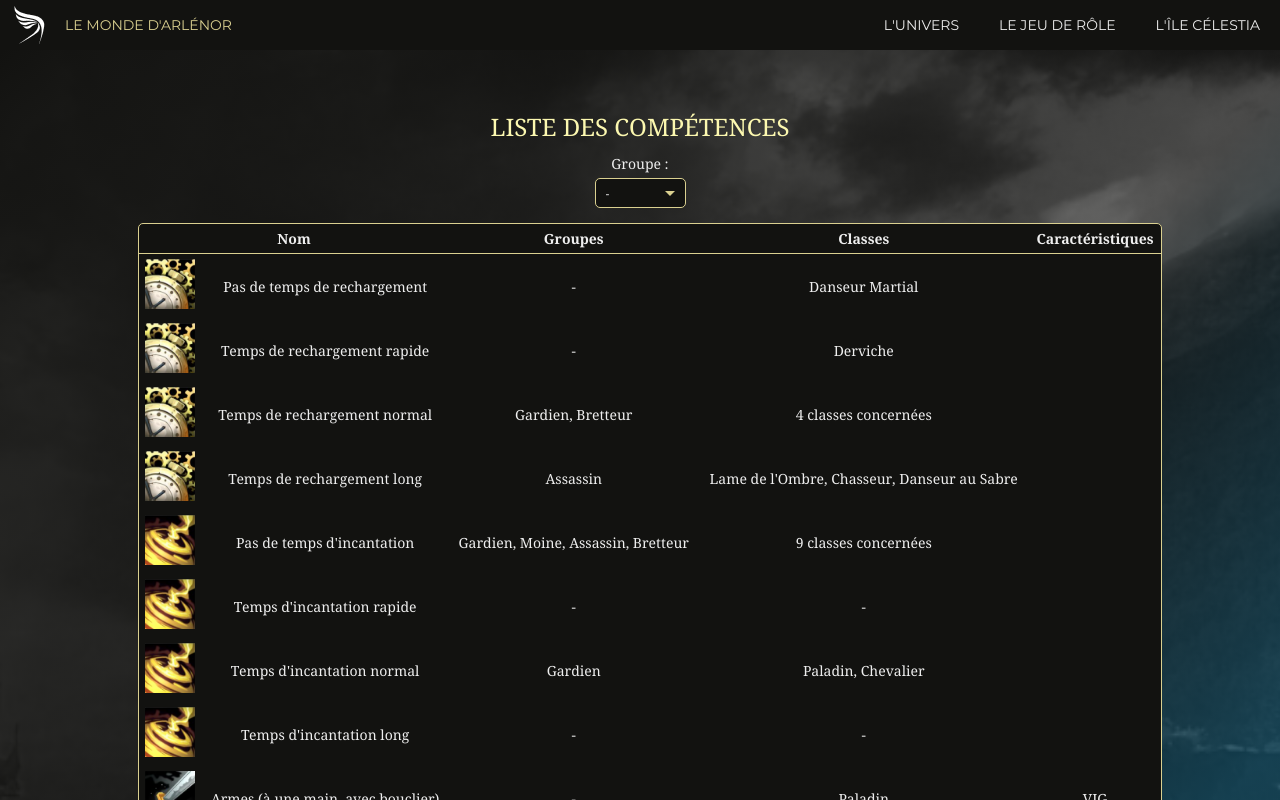
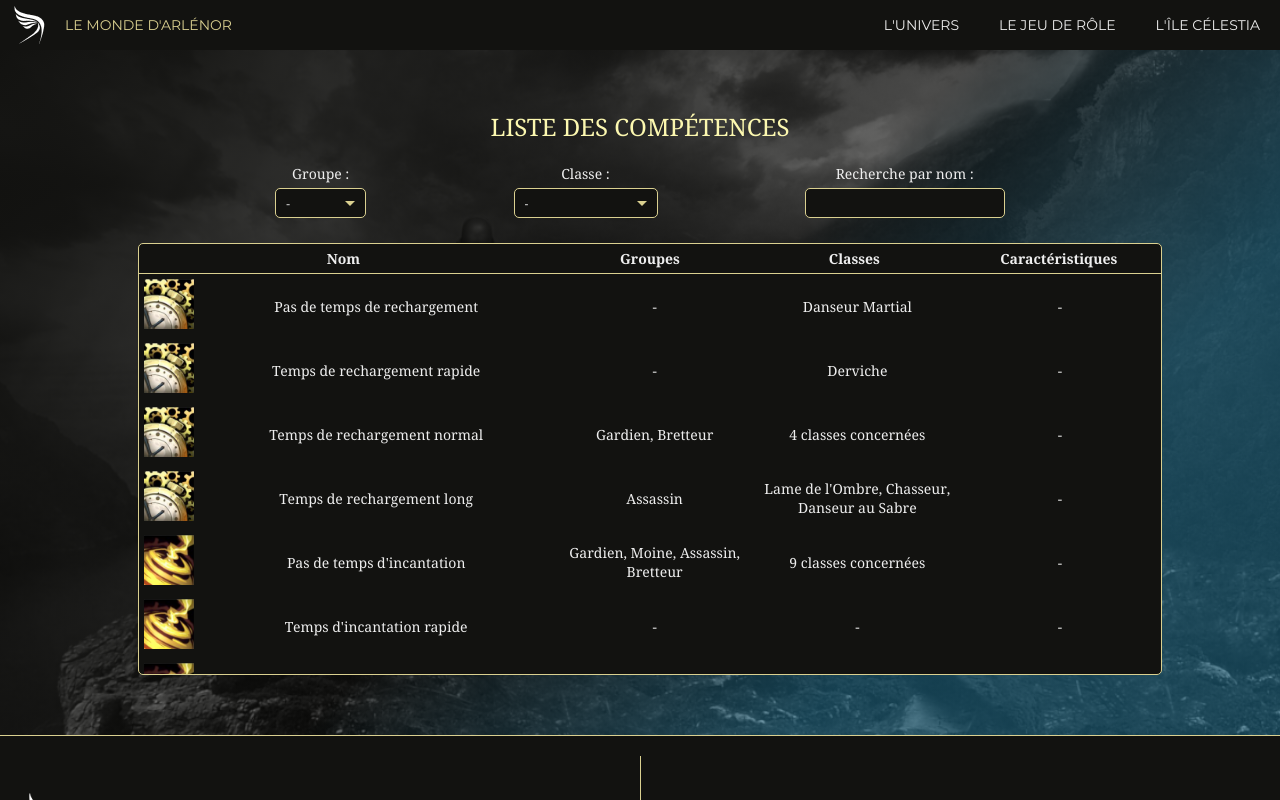
Before and after one commit to Spefire/MondeArlenor_WEBSITE_VUE, a Vue app: page /roleplay/skills in a window 1280 px wide. Shown: the top 800 px of the page. Built offline with nearby package versions, Linux system fonts and the light colour scheme.

Commit message:
Feat(skills): Add new filter and fix table style

```diff
--- a/src/models/ArlenorSkill.ts
+++ b/src/models/ArlenorSkill.ts
@@ -15,7 +15,7 @@ export class ArlenorSkill {
 
   constructor(name: string, typeSkill: ArlenorEnum, arlenorGroups: ArlenorGroup[], arlenorClasses: ArlenorClass[]) {
     this.name = name;
-    this.description = "Lorem ipsum dolor sit amet, consectetur adipiscing elit. Aenean ultricies nisi non erat faucibus auctor. Aenean pellentesque commodo eros nec egestas. Pellentesque tincidunt vehicula quam ac interdum. Aenean tristique ac diam nec pretium. Mauris tellus lacus, tincidunt ac porttitor vitae, pulvinar eget quam.";
+    this.description = "";
     this.image = "";
     this.typeSkill = typeSkill;
     this.arlenorGroups = arlenorGroups;
--- a/src/styles/classes.scss
+++ b/src/styles/classes.scss
@@ -129,6 +129,17 @@
   }
 }
 
+.creation-elements-line {
+  display: flex;
+  flex-direction: row;
+  align-items: center;
+  justify-content: space-evenly;
+
+  @include mobile-only {
+    flex-direction: column;
+  }
+}
+
 .creation-element {
   display: flex;
   flex-direction: column;
@@ -158,6 +169,29 @@
   }
 }
 
+.table-large {
+  @include mobile-only {
+    display: none;
+  }
+}
+
+.table-large-alert {
+  display: none;
+
+  @include mobile-only {
+    display: block;
+    width: 100%;
+    margin: 10px;
+    padding: 5px;
+    color: $warning-color;
+    border: 1px solid;
+    border-radius: 5px;
+    border-color: $secondary-color;
+    border-spacing: 0;
+    background: $black-color;
+  }
+}
+
 .line-table {
   &:hover {
     background-color: rgba($white-color, 0.2) !important;
--- a/src/styles/global.scss
+++ b/src/styles/global.scss
@@ -154,6 +154,7 @@ textarea {
 }
 
 // Select / Dropdown
+
 .dropdown {
   position: relative;
   overflow: hidden;
@@ -222,8 +223,24 @@ table {
   border-spacing: 0;
   background: $black-color;
 
-  thead > tr > th {
-    border-bottom: 1px solid $secondary-color;
+  thead > tr {
+    display: flex;
+    overflow: hidden;
+
+    th {
+      border-bottom: 1px solid $secondary-color;
+    }
+  }
+
+  thead,
+  tbody {
+    display: block;
+    width: 100%;
+  }
+
+  tbody {
+    height: 50vh;
+    overflow: auto;
   }
 
   tr {
@@ -235,4 +252,20 @@ table {
   td {
     padding: 5px;
   }
+
+  .col-05 {
+    width: 5%;
+  }
+
+  .col-20 {
+    width: 20%;
+  }
+
+  .col-35 {
+    width: 35%;
+  }
+
+  .col-40 {
+    width: 40%;
+  }
 }
--- a/src/views/roleplay/SkillsView.ts
+++ b/src/views/roleplay/SkillsView.ts
@@ -18,7 +18,17 @@ export default defineComponent({
     const allGroups = getListGroups();
     const selectedGroup: Ref<string | null> = ref(null);
 
-    return { skills, selectedSkill, filteredSkills, allGroups, selectedGroup };
+    const allClasses = getListClasses();
+    const selectedClass: Ref<string | null> = ref(null);
+
+    const searchName = ref("");
+
+    return {
+      skills, selectedSkill, filteredSkills,
+      allGroups, selectedGroup,
+      allClasses, selectedClass,
+      searchName
+    };
   },
 
   mounted() {
@@ -28,7 +38,9 @@ export default defineComponent({
   methods: {
     changeFilteredSkills() {
       this.filteredSkills = this.skills;
-      if (this.selectedGroup) this.filteredSkills = this.skills.filter(skill => skill.arlenorGroups.find(arlGrp => arlGrp.code === this.selectedGroup));
+      if (this.selectedGroup) this.filteredSkills = this.filteredSkills.filter(skill => skill.arlenorGroups.find(arlGrp => arlGrp.code === this.selectedGroup));
+      if (this.selectedClass) this.filteredSkills = this.filteredSkills.filter(skill => skill.arlenorClasses.find(arlCls => arlCls.code === this.selectedClass));
+      if (this.searchName) this.filteredSkills = this.filteredSkills.filter(skill => skill.name.toLowerCase().indexOf(this.searchName.toLowerCase()) !== -1);
     },
 
     getLibType(typeSkill: ArlenorEnum) {
@@ -51,7 +63,7 @@ export default defineComponent({
       } else {
         const listClasses = getListClasses();
         skill.arlenorGroups.forEach(grp => {
-          const arlenorClasses = listClasses.filter(cls => cls.arlenorGroup.name === grp.name);
+          const arlenorClasses = listClasses.filter(cls => cls.arlenorGroup.code === grp.code);
           arlenorClasses.forEach(cls => list.push(cls));
         });
       }
@@ -75,7 +87,7 @@ export default defineComponent({
         lib += caract.Code;
         if (index < caracts.length-1) lib += ", ";
       });
-      return lib;
+      return lib ? lib : "-";
     },
 
     seeMore(skill: ArlenorSkill) {
--- a/src/views/roleplay/SkillsView.vue
+++ b/src/views/roleplay/SkillsView.vue
@@ -5,8 +5,9 @@
 
       <h2>Liste des compétences</h2>
 
+      <div class="creation-elements-line">
         <div class="creation-element">
-        <span>Groupe : </span>
+          <span>Groupe :</span>
           <div class="dropdown">
             <select
               class="dropdown-select"
@@ -21,13 +22,44 @@
           </div>
         </div>
 
-      <table class="margin-top-1">
+        <div class="creation-element">
+          <span>Classe :</span>
+          <div class="dropdown">
+            <select
+              class="dropdown-select"
+              v-model="selectedClass"
+              @change="changeFilteredSkills">
+              <option :value="null">-</option>
+              <option
+                v-for="(cls, index) in allClasses"
+                :value="cls.code"
+                :key="index">{{ cls.name }}</option>
+            </select>
+          </div>
+        </div>
+
+        <div class="creation-element">
+          <span>Recherche par nom :</span>
+          <input
+            type="text"
+            v-model="searchName"
+            @keyup="changeFilteredSkills">
+        </div>
+      </div>
+
+      <div class="table-large-alert margin-top-1">
+        La liste ne peut pas être parcourue sur un écran mobile.
+      </div>
+
+      <table class="table-large margin-top-1">
         <thead>
           <tr>
-            <th colspan="2">Nom</th>
-            <th>Groupes</th>
-            <th>Classes</th>
-            <th>Caractéristiques</th>
+            <th
+              colspan="2"
+              class="col-40">Nom</th>
+            <th class="col-20">Groupes</th>
+            <th class="col-20">Classes</th>
+            <th class="col-20">Caractéristiques</th>
           </tr>
         </thead>
         <tbody>
@@ -38,22 +70,22 @@
               class="line-table to-select"
               :class="{ selected : selectedSkill === skill }"
               @click="seeMore(skill)">
-              <td>
+              <td class="col-05">
                 <img
                   v-if="skill.image"
                   :src="skill.image"
                   :alt="getLibType(skill.typeSkill)">
               </td>
-              <td>{{ skill.name }}</td>
-              <td>{{ getLibGroups(skill.arlenorGroups) }}</td>
-              <td>{{ getLibClasses(skill) }}</td>
-              <td>{{ getCodCaracts(skill.caracts) }}</td>
+              <td class="col-35">{{ skill.name }}</td>
+              <td class="col-20">{{ getLibGroups(skill.arlenorGroups) }}</td>
+              <td class="col-20">{{ getLibClasses(skill) }}</td>
+              <td class="col-20">{{ getCodCaracts(skill.caracts) }}</td>
             </tr>
             <tr
               v-if="selectedSkill === skill"
               class="line-table selected">
               <td colspan="5">
-                <p>{{ skill.description }}</p>
+                <p>{{ skill.description ? skill.description : "Aucune description disponible" }}</p>
               </td>
             </tr>
           </template>
```
Lines whose indentation alone changed are shown as unchanged.
